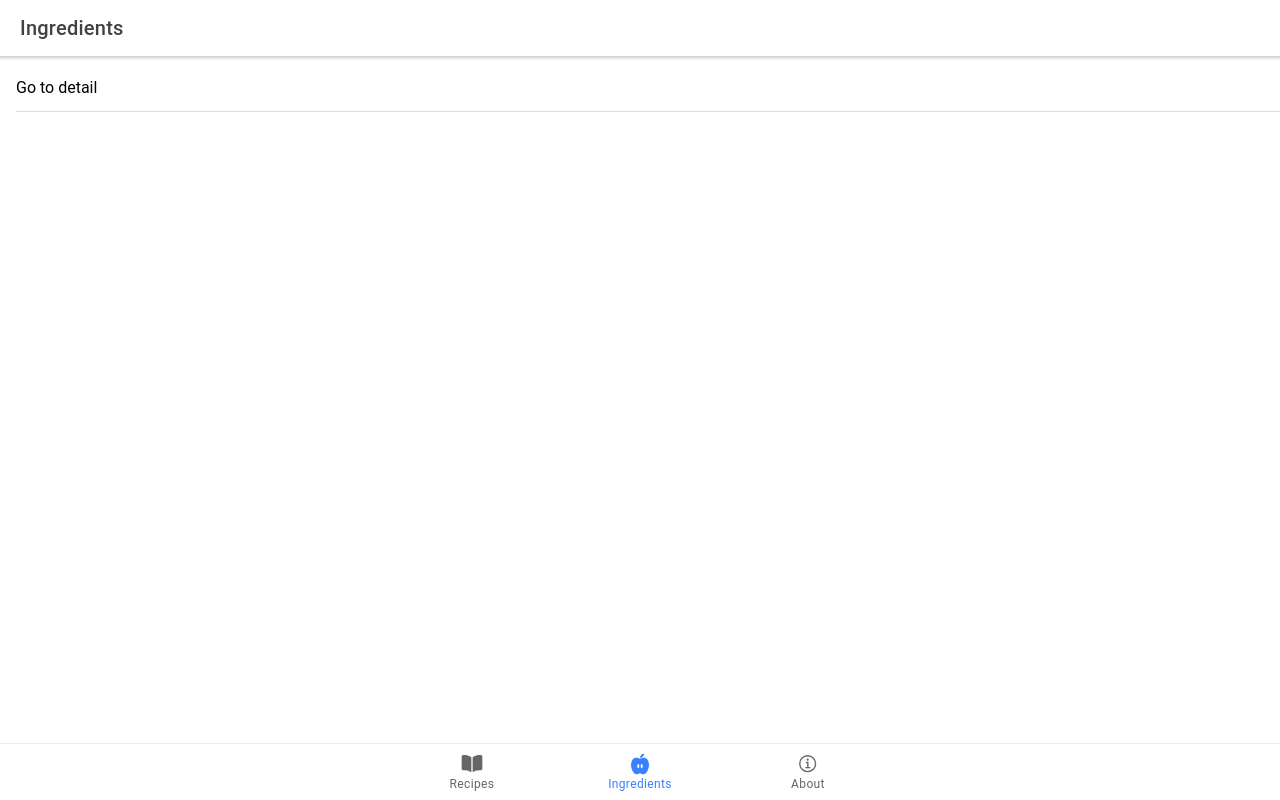
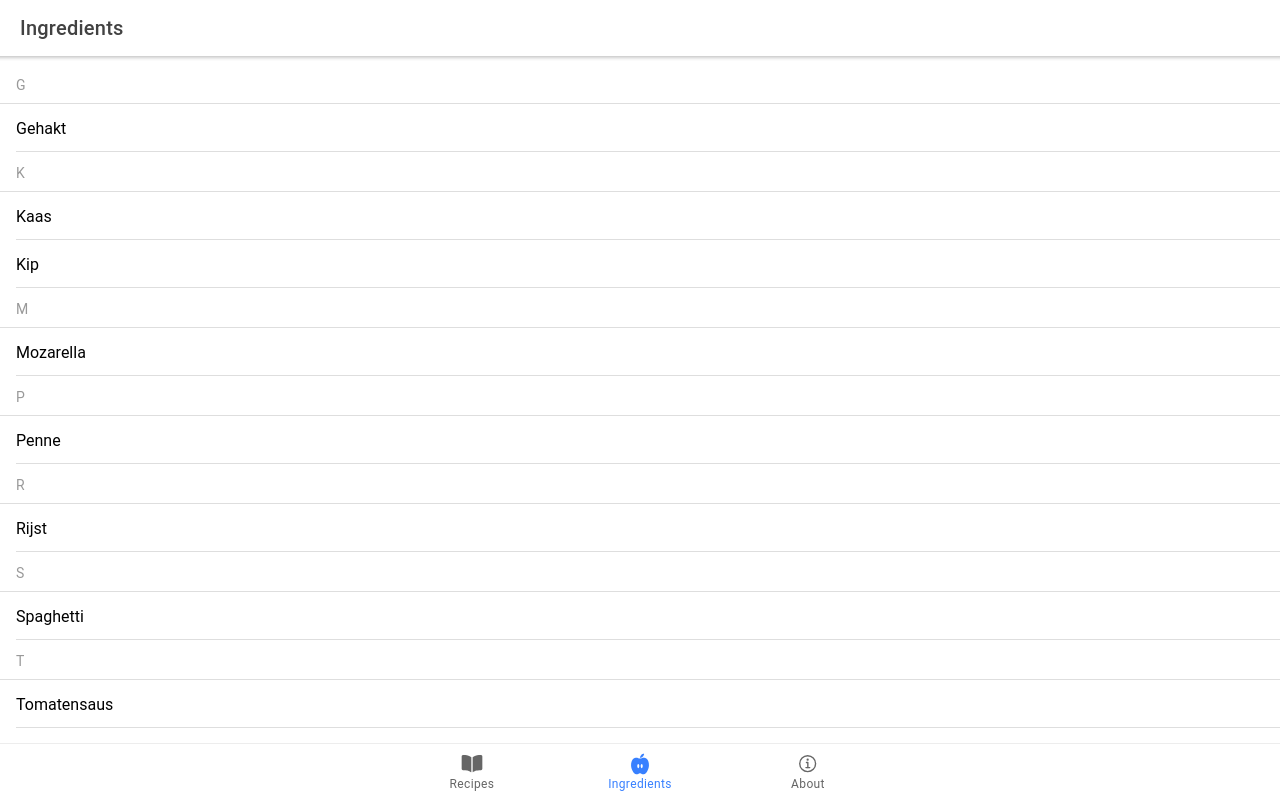
Before and after one commit to Brammz/digital-cookbook, a React (Create React App) app in the folder mobile-application/: page /ingredients in a window 1280 px wide. Built offline with nearby package versions, Linux system fonts and the light colour scheme.

Commit message:
ingredients list

```diff
--- a/mobile-application/src/App.tsx
+++ b/mobile-application/src/App.tsx
@@ -39,7 +39,7 @@ const App: React.FC = () => (
           <Route path="/recipes" component={Recipes} exact={true} />
           <Route path="/recipes/:id" component={Recipe} />
           <Route path="/ingredients" component={Ingredients} exact={true} />
-          <Route path="/ingredients/details" component={Ingredient} />
+          <Route path="/ingredients/:id" component={Ingredient} />
           <Route path="/about" component={About} />
           <Route path="/" render={() => <Redirect to="/recipes" />} exact={true} />
         </IonRouterOutlet>
--- a/mobile-application/src/data.ts
+++ b/mobile-application/src/data.ts
@@ -1,20 +1,20 @@
 import { Recipe, Ingredient, Tag } from './types';
 
-const penne = new Ingredient('penne');
-const spaghetti = new Ingredient('spaghetti');
-const mozarella = new Ingredient('mozarella');
-const tomatensaus = new Ingredient('tomatensaus');
-const kaas = new Ingredient('kaas');
-const gehakt = new Ingredient('gehakt');
-const kip = new Ingredient('kip');
-const rijst = new Ingredient('rijst');
-const zalm = new Ingredient('zalm');
+const penne = new Ingredient(1, 'penne');
+const spaghetti = new Ingredient(2, 'spaghetti');
+const mozarella = new Ingredient(3, 'mozarella');
+const tomatensaus = new Ingredient(4, 'tomatensaus');
+const kaas = new Ingredient(5, 'kaas');
+const gehakt = new Ingredient(6, 'gehakt');
+const kip = new Ingredient(7, 'kip');
+const rijst = new Ingredient(8, 'rijst');
+const zalm = new Ingredient(9, 'zalm');
 const ingredients = [penne, spaghetti, mozarella, tomatensaus, kaas, gehakt, kip, rijst, zalm];
 
-const easy = new Tag('easy');
-const fast = new Tag('fast');
-const asian = new Tag('asian');
-const takeaway = new Tag('takeaway');
+const easy = new Tag(1, 'easy');
+const fast = new Tag(2, 'fast');
+const asian = new Tag(3, 'asian');
+const takeaway = new Tag(4, 'takeaway');
 const tags = [easy, fast, asian, takeaway];
 
 const recipe1 = new Recipe(1, 'Pasta pesto', [penne, mozarella], [fast, easy], 'http://finedininglovers.cdn.crosscast-system.com/BlogPost/l_5758_StockFood-00299679.jpg', 'Mix de pijnboompitten, knoflook en basilicum samen met de olijfolie tot een gladde massa.>Roer de parmezaan erdoor.>Breng op smaak met peper en zout.>Kook de pasta in voldoende gezouten water al dente.>Giet af en meng de pesto erdoor.');
--- a/mobile-application/src/pages/Ingredient.tsx
+++ b/mobile-application/src/pages/Ingredient.tsx
@@ -1,7 +1,13 @@
 import React from 'react';
+import { RouteComponentProps } from 'react-router-dom';
 import { IonBackButton, IonButtons, IonHeader, IonPage, IonToolbar, IonTitle, IonContent } from '@ionic/react';
+import { ingredients } from './../data';
 
-const Ingredient: React.FC = () => {
+type RouteProps = RouteComponentProps<{ id?: string }>
+
+const Ingredient: React.FC<RouteProps> = ({ match }) => {
+  const ingredient = ingredients.find(ingredient => ingredient.id === Number(match.params.id));
+
   return (
     <IonPage>
       <IonHeader>
@@ -9,7 +15,7 @@ const Ingredient: React.FC = () => {
           <IonButtons slot="start">
             <IonBackButton defaultHref="/ingredients" />
           </IonButtons>
-          <IonTitle>Ingredient</IonTitle>
+          <IonTitle>Ingredient {ingredient?.id}</IonTitle>
         </IonToolbar>
       </IonHeader>
       <IonContent>
--- a/mobile-application/src/pages/Ingredients.tsx
+++ b/mobile-application/src/pages/Ingredients.tsx
@@ -1,7 +1,31 @@
 import React from 'react';
-import { IonContent, IonHeader, IonItem, IonLabel, IonList, IonPage, IonTitle, IonToolbar } from '@ionic/react';
+import { IonContent, IonHeader, IonItem, IonItemDivider, IonLabel, IonList, IonPage, IonTitle, IonToolbar } from '@ionic/react';
+import { ingredients } from './../data';
 
 const Ingredients: React.FC = () => {
+  const alphabeticIngredientList = Array<Object>();
+
+  let currentLetter = '';
+  ingredients.sort((a,b) => a.name > b.name ? 1 : -1).forEach((ingredient, index) => {
+    if (ingredient.name.charAt(0) !== currentLetter) {
+      currentLetter = ingredient.name.charAt(0);
+      alphabeticIngredientList.push(
+        <IonItemDivider key={index}>
+          <IonLabel>
+            {currentLetter.toUpperCase()}
+          </IonLabel>
+        </IonItemDivider>
+      )
+    }
+    alphabeticIngredientList.push(
+      <IonItem key={index} routerLink={'/ingredients/' + ingredient.id}>
+        <IonLabel>
+          {ingredient.name.replace(/./, c => c.toUpperCase())}
+        </IonLabel>
+      </IonItem>
+    );
+  });
+
   return (
     <IonPage>
       <IonHeader>
@@ -11,11 +35,7 @@ const Ingredients: React.FC = () => {
       </IonHeader>
       <IonContent>
         <IonList>
-          <IonItem routerLink="/ingredients/details">
-            <IonLabel>
-              <h2>Go to detail</h2>
-            </IonLabel>
-          </IonItem>
+          {alphabeticIngredientList}
         </IonList>
       </IonContent>
     </IonPage>
--- a/mobile-application/src/types.ts
+++ b/mobile-application/src/types.ts
@@ -17,17 +17,21 @@ class Recipe {
 }
 
 class Ingredient {
+  id: number;
   name: string;
 
-  constructor(name: string) {
+  constructor(id: number, name: string) {
+    this.id = id;
     this.name = name;
   }
 }
 
 class Tag {
+  id: number;
   name: string;
 
-  constructor(name: string) {
+  constructor(id: number, name: string) {
+    this.id = id;
     this.name = name;
   }
 }
```
